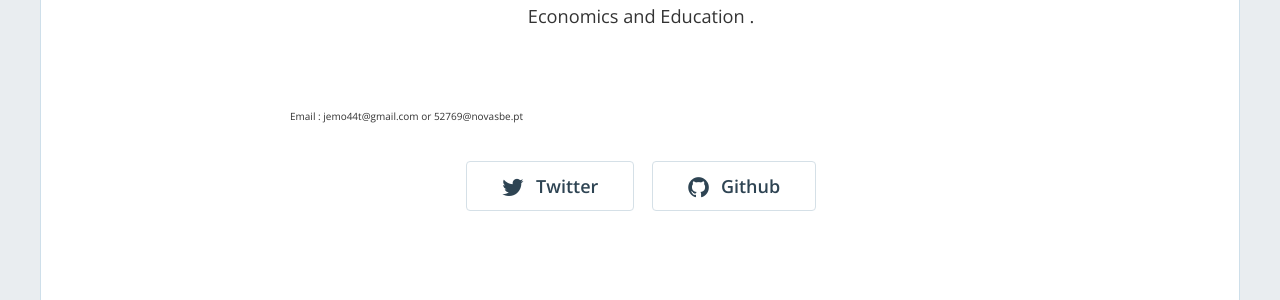
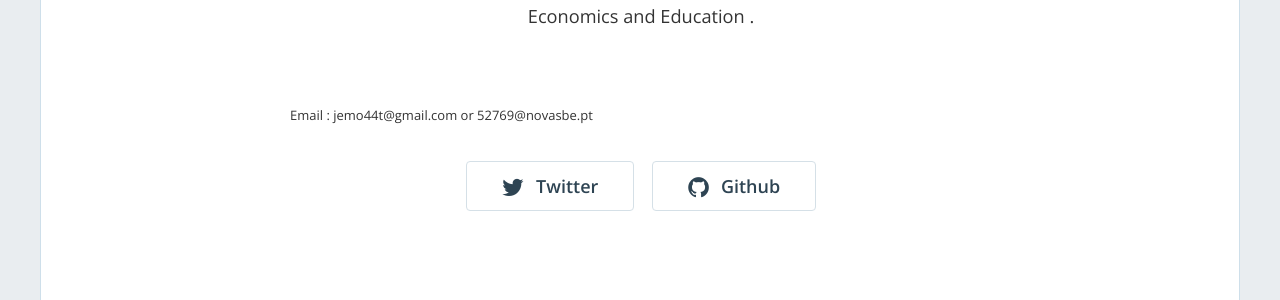
Before and after one commit to mariaelenaguer/mariaelenaguer.github.io, a Jekyll site: the page built from index.html, in a window 1280 px wide and 900 px high, scrolled down 564 px. Shown: the part 150-450 px from the top of the window. Built offline with Jekyll 4.4.1, drawn with Linux system fonts in a browser that asks for light colours; nearby versions of some CDN libraries; the list of posts is cut into pages by our own code.

Commit message:
Update home-hero.html

```diff
--- a/_includes/home-hero.html
+++ b/_includes/home-hero.html
@@ -29,7 +29,7 @@
           </p>
           {% endif %}
 
-       <font size="1">Email : jemo44t@gmail.com or 52769@novasbe.pt </font>
+       <font size="2">Email : jemo44t@gmail.com or 52769@novasbe.pt </font>
 
           <div class="hero-buttons">
 
```
